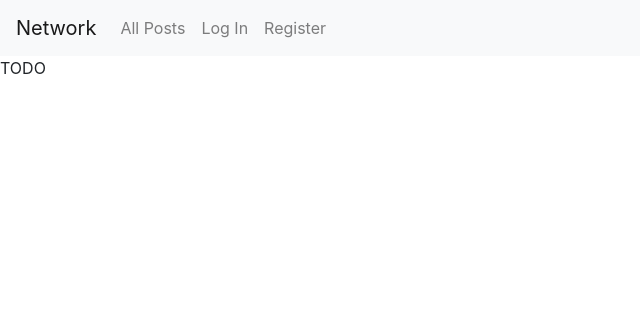
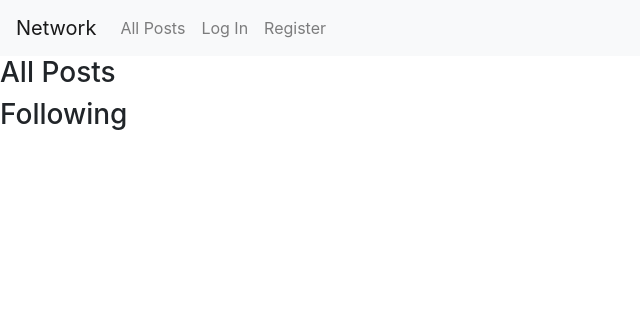
Before and after one commit to brandon790/web50-projects-2020-x-network, a Django app: page / in a window 1280 px wide. Shown: the top 316 px of the page, without its empty margins (0-640 px from the left). Run offline with Django 3.2, Linux system fonts and the light colour scheme; some libraries are stand-ins or nearby versions.

Commit message:
not much

```diff
--- a/network/templates/network/index.html
+++ b/network/templates/network/index.html
@@ -1,5 +1,4 @@
 {% extends "network/layout.html" %}
 
 {% block body %}
-    TODO
 {% endblock %}
--- a/network/templates/network/layout.html
+++ b/network/templates/network/layout.html
@@ -20,7 +20,7 @@
                     </li>
                 {% endif %}
                 <li class="nav-item">
-                  <a class="nav-link" href="{% url 'index' %}">All Posts</a>
+                  <a class="nav-link" href="{% url 'index' %}" id="all-posts">All Posts</a>
                 </li>
                 {% if user.is_authenticated %}
                     <li class="nav-item">
@@ -45,5 +45,18 @@
             {% block body %}
             {% endblock %}
         </div>
+        <div id="all-posts">
+            <h3>All Posts</h3>
+
+            <div id="following">
+                <h3>Following</h3>
+
+                <script>
+                    document.addEventListener('DOMContentLoaded', function() {
+                    document.querySelector('all-posts').addEventListener('click', () => function() {
+                    document.getElementById('all-posts').style.display = 'none';
+                    document.getElementById('following').style.display = 'none';
+                    })})
+                </script>
     </body>
 </html>
```
Also changed, not shown: db.sqlite3 (added), network/migrations/0001_initial.py (added), network/migrations/__init__.py (added).
